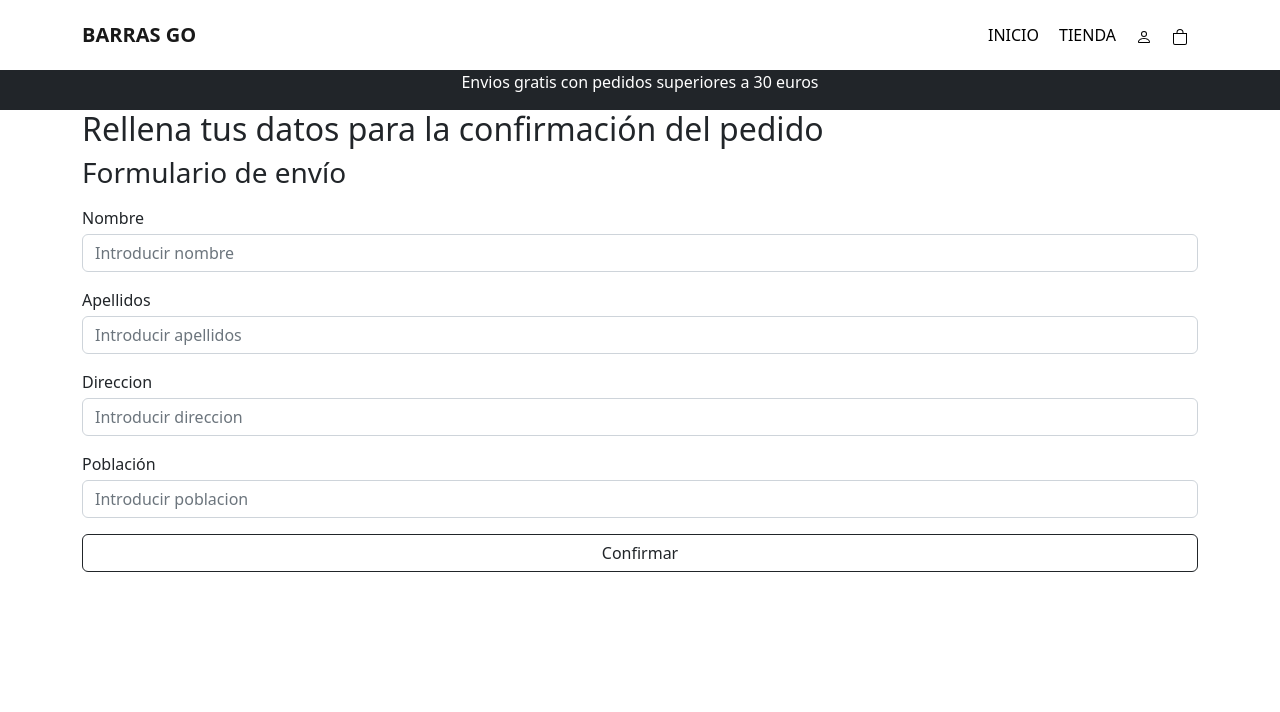
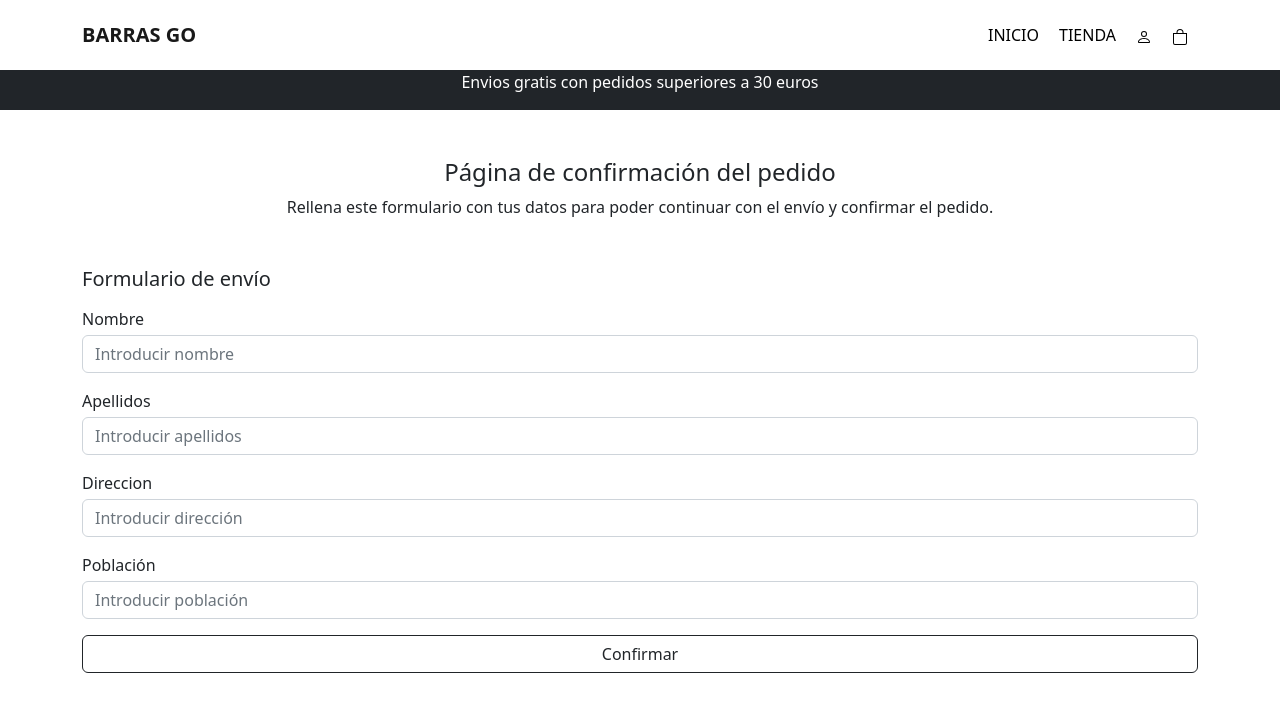
Before and after one commit to mariasanguesa/react_app, a React (Create React App) app: page /confirmacionPedido in a window 1280 px wide. Shown: the top 712 px of the page. Built offline with nearby package versions, Linux system fonts and the light colour scheme; no server answers.

Commit message:
Add order to database

```diff
--- a/src/App.js
+++ b/src/App.js
@@ -173,7 +173,7 @@ function App() {
           {/* <Route path="/" element={<Home />}></Route> */}
           <Route path="/carrito" element={<Carrito productos={productos} productosTienda={productosTienda} loginData={loginData} añadirCarrito={añadirCarrito} quitarCarrito={quitarCarrito} />}></Route>
           <Route path="/detallesPedido" element={<DetallesPedido productos={productos} productosTienda={productosTienda} loginData={loginData} />}></Route>
-          <Route path="/confirmacionPedido" element={<ConfirmacionPedido loginData={loginData} />}></Route>
+          <Route path="/confirmacionPedido" element={<ConfirmacionPedido loginData={loginData} productos={productos}/>}></Route>
           {/* <Route path="/tienda" element={<Tienda />}></Route> */}
           <Route path="/login" element={<Login actualizarLogin={actualizarLogin} loginData={loginData} />}></Route>
           <Route path="login/misPedidos/:id" element={<MisPedidos loginData={loginData} />}></Route>
--- a/src/Pages/Carrito.js
+++ b/src/Pages/Carrito.js
@@ -18,14 +18,14 @@ const Carrito = (props) => {
                         <p><b>Mi carrito</b></p>
                     </div>
                     <div >
-                        <ProductosCarrito  productos={props.productos} productosTienda={props.productosTienda} añadirCarrito={props.añadirCarrito} quitarCarrito={props.quitarCarrito} />
+                        <ProductosCarrito productos={props.productos} productosTienda={props.productosTienda} añadirCarrito={props.añadirCarrito} quitarCarrito={props.quitarCarrito} />
                     </div>
                 </Col>
                 <Col md={3}>
                     <div className="border-bottom">
                         <p ><b>Resumen del pedido</b></p>
                     </div>
-                    <TotalPedido  productos={props.productos} productosTienda={props.productosTienda} />
+                    <TotalPedido productos={props.productos} productosTienda={props.productosTienda} />
 
                     <div className="text-center align-items-center justify-content-center">
                         <Button variant="outline-dark" as={Link} to="/detallesPedido">Realizar pedido</Button>
@@ -41,11 +41,10 @@ const Carrito = (props) => {
 
     return (
         <>
-            <br></br>
-            <br></br>
-            <br></br>
+            <div className="mt-5">
+                {contenido}
+            </div>
 
-            {contenido}
 
         </>
     )
--- a/src/Pages/ConfirmacionPedido.js
+++ b/src/Pages/ConfirmacionPedido.js
@@ -3,29 +3,49 @@ import { useState } from 'react';
 import { Button } from 'react-bootstrap';
 import Container from 'react-bootstrap/Container';
 import Col from 'react-bootstrap/Col';
+import axios from 'axios';
 
-const ConfirmacionPedido = () => {
+const ConfirmacionPedido = (props) => {
 
     const [nombre, setNombre] = useState('');
     const [apellidos, setApellidos] = useState('');
     const [direccion, setDireccion] = useState('');
     const [poblacion, setPoblacion] = useState('');
 
+    //console.log(props.loginData.idToken);
+
     const submitHandler = () => {
 
-        setNombre('');
-        setDireccion('');
+        const pedido = {
+            nombre: nombre,
+            apellidos: apellidos,
+            direccion: direccion,
+            poblacion: poblacion,
+            email: props.loginData.email,
+            productos: props.productos[0].comprados
+        }
+
+
+        axios.post('https://react-app-1c2eb-default-rtdb.europe-west1.firebasedatabase.app/pedidos.json?auth=' + props.loginData.idToken, pedido)
+            .then((response) => {
+
+            }).catch((event) => {
+                alert('No se ha podido añadir el pedido.');
+            })
     }
 
     return (
         <>
-            <Container>
+            <Container className="justify-content-md-center">
                 <Col>
-                    <h2>Rellena tus datos para la confirmación del pedido</h2>
+                    <div className="text-center align-items-center justify-content-center mt-5 mb-5">
+                        <h4>Página de confirmación del pedido</h4>
+                        <p>Rellena este formulario con tus datos para poder continuar con el envío y confirmar el pedido.</p>
+                    </div>
                     <div className="Auth-form-container ">
                         <form className="Auth-form">
                             <div className="Auth-form-content">
-                                <h3 className="Auth-form-title">Formulario de envío</h3>
+                                <h5 className="Auth-form-title">Formulario de envío</h5>
                                 <div className="form-group mt-3">
                                     <label>Nombre</label>
                                     <input
@@ -53,7 +73,7 @@ const ConfirmacionPedido = () => {
                                         value={direccion}
                                         type="input"
                                         className="form-control mt-1"
-                                        placeholder="Introducir direccion"
+                                        placeholder="Introducir dirección"
                                     />
                                 </div>
                                 <div className="form-group mt-3">
@@ -63,7 +83,7 @@ const ConfirmacionPedido = () => {
                                         value={poblacion}
                                         type="input"
                                         className="form-control mt-1"
-                                        placeholder="Introducir poblacion"
+                                        placeholder="Introducir población"
                                     />
                                 </div>
                                 <div className="d-grid gap-2 mt-3">
--- a/src/Pages/DetallesPedido.js
+++ b/src/Pages/DetallesPedido.js
@@ -37,10 +37,7 @@ const DetallesPedido = (props) => {
 
     return (
         <>
-            <br></br>
-            <br></br>
-            <br></br>
-            <div className="text-center align-items-center justify-content-center mb-5">
+            <div className="text-center align-items-center justify-content-center mt-5 mb-5">
                 <h4>Página de confirmación del pedido</h4>
                 <p>Aquí están los detalles del pedido que estás a punto de realizar, para seguir con la compra pulse continuar.</p>
             </div>
```
